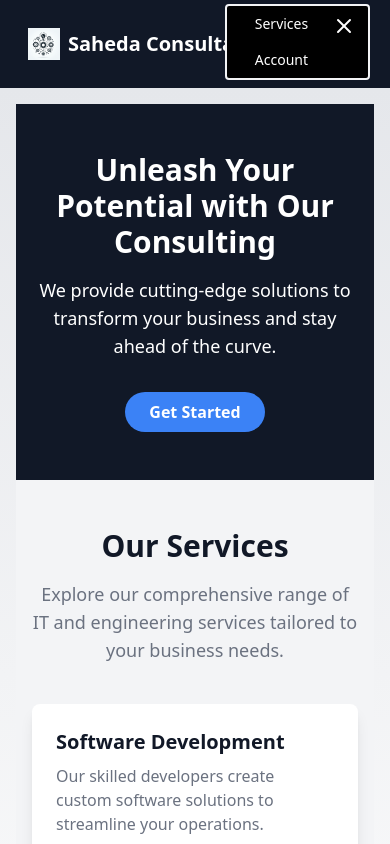
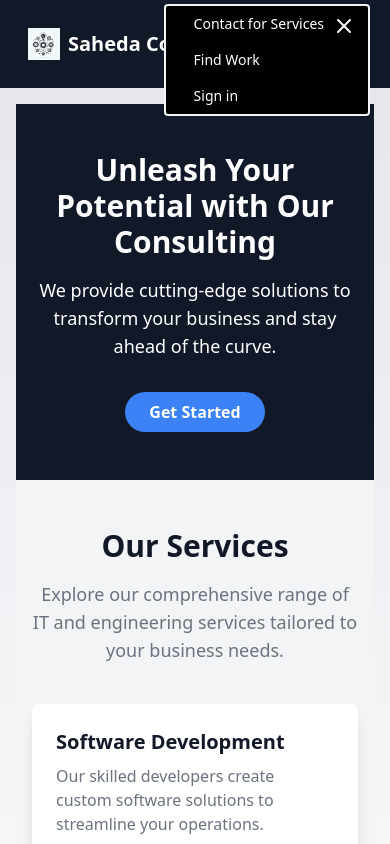
Before and after one commit to ibugithub/Sahedaconsulting-FrontEnd, a Next.js app: page / in a window 390 px wide. Both pictures are taken after a click on the button "Open main menu". Shown: the top 844 px of the page. Built offline with nearby package versions, Linux system fonts and the light colour scheme.

Commit message:
Fix the mobile nav

```diff
--- a/components/Navbar/navbar.tsx
+++ b/components/Navbar/navbar.tsx
@@ -22,7 +22,7 @@ const Navbar = () => {
     const token = localStorage.getItem('accessToken');
 
     if (token) {
-    const checkAuthenticated = async() => {
+      const checkAuthenticated = async () => {
         const url = '/users/isAuthenticated';
         try {
           const response = await protectedRoute.post(url);
@@ -85,7 +85,7 @@ const Navbar = () => {
                   </button>
                 </Link>
               ) : (
-                <Link href='signin'>
+                <Link href='/signin'>
                   <button
                     className="hover:text-gray-400 px-3 py-2 rounded-md text-sm font-medium"
                     aria-haspopup="true"
@@ -108,15 +108,33 @@ const Navbar = () => {
           {/* mobile Nav */}
           <div className={`${showDropdown ? 'block' : 'hidden'} flex gap-3 absolute top-1 right-5 bg-black border-gray-100 rounded border-2`} >
             <div className="flex flex-col items-baseline space-x-4 ml-0">
+              <Link href="/contForServices" className="hover:text-gray-400 px-3 py-2 rounded-md text-sm font-medium">
+                Contact for Services
+              </Link>
               <Link href="/services" className="hover:text-gray-400 px-3 py-2 rounded-md text-sm font-medium">
-                Services
+                Find Work
               </Link>
-              <button
-                className="hover:text-gray-400 px-3 py-2 rounded-md text-sm font-medium"
-                aria-haspopup="true"
-              >
-                Account
-              </button>
+              {isAuthenticated ? (
+                <Link href='/profile'>
+                  <button
+                    className="hover:text-gray-400 px-3 py-2 rounded-md text-sm font-medium"
+                    aria-haspopup="true"
+                  >
+                    Profile
+                  </button>
+                </Link>
+              ) : (
+                <Link href='signin'>
+                  <button
+                    className="hover:text-gray-400 px-3 py-2 rounded-md text-sm font-medium"
+                    aria-haspopup="true"
+                  >
+                    Sign in
+                  </button>
+                </Link>
+              )}
+
+
               {isAdministrator && (
                 <Link href="/uploadService" className="hover:text-gray-400 px-3 py-2 rounded-md text-sm font-medium">
                   Admin
```
